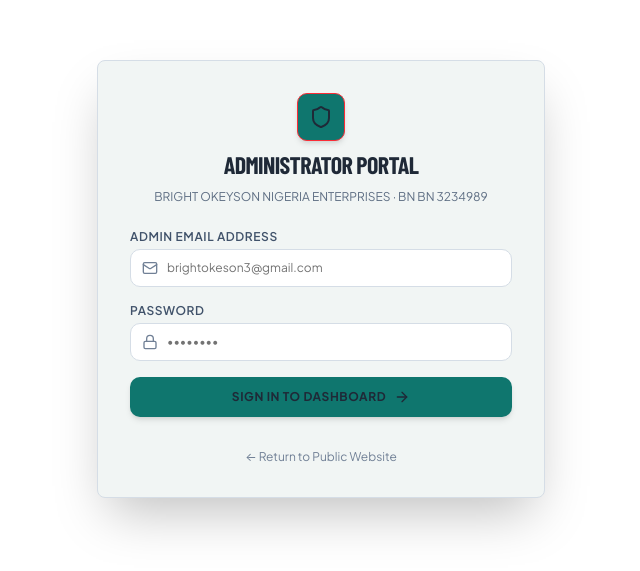
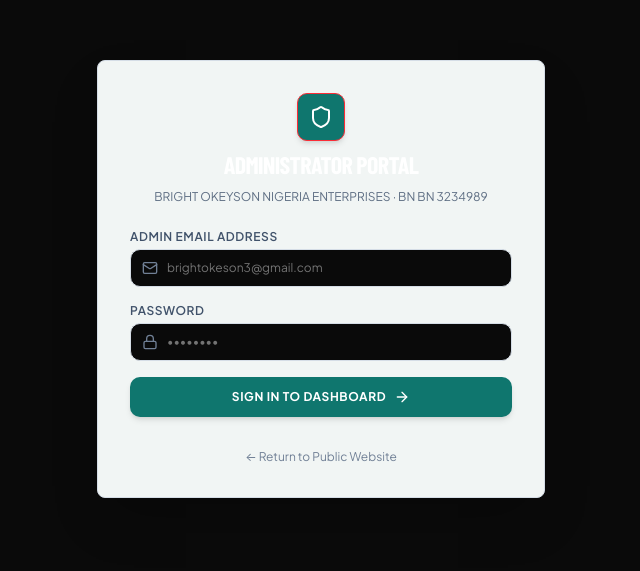
Before and after one commit to HBlens999/bright-okeyson-nigeria-enterprises, a React (Vite) app: page /admin/login in a window 1280 px wide. Shown: the part 121-692 px from the top of the page, without its empty margins (319-959 px from the left). Built offline with nearby package versions, Linux system fonts and the light colour scheme; no server answers; a web font is replaced by a local one.

Commit message:
Fix light theme contrast and protect hero image overlays

```diff
--- a/src/index.css
+++ b/src/index.css
@@ -38,12 +38,9 @@
   .hover\:border-red-700:hover,
   .hover\:border-red-800:hover { border-color: var(--color-primary-hover) !important; }
   .bg-red-950 { background-color: color-mix(in srgb, var(--color-primary) 8%, white) !important; }
-  .bg-neutral-950 { background-color: #FFFFFF !important; }
-  .bg-neutral-900 { background-color: #F1F5F4 !important; }
+    .bg-neutral-900 { background-color: #F1F5F4 !important; }
   .bg-neutral-800 { background-color: #E8EFEE !important; }
-  .bg-black { background-color: #FFFFFF !important; }
-  .text-white { color: var(--color-text) !important; }
-  .text-neutral-100 { color: #1A2940 !important; }
+      .text-neutral-100 { color: #1A2940 !important; }
   .text-neutral-200 { color: #25364D !important; }
   .text-neutral-300 { color: #40526A !important; }
   .text-neutral-400 { color: #5E6E83 !important; }
@@ -68,3 +65,11 @@
   a, button { transition: color .2s ease, background-color .2s ease, border-color .2s ease, box-shadow .2s ease, transform .2s ease; }
   button:hover:not(:disabled) { transform: translateY(-1px); }
 }
+
+/* Light storefront + protected hero contrast */
+.hero-slider { background: #111827; color: #fff; }
+.hero-slider .bg-neutral-950 { background-color: #111827 !important; }
+.hero-slider .text-white { color: #fff !important; }
+.hero-slider .text-neutral-300 { color: #E5E7EB !important; }
+.hero-slider .bg-neutral-900\/90 { background-color: rgba(17,24,39,.90) !important; }
+.hero-slider .border-neutral-700 { border-color: rgba(255,255,255,.25) !important; }
```
